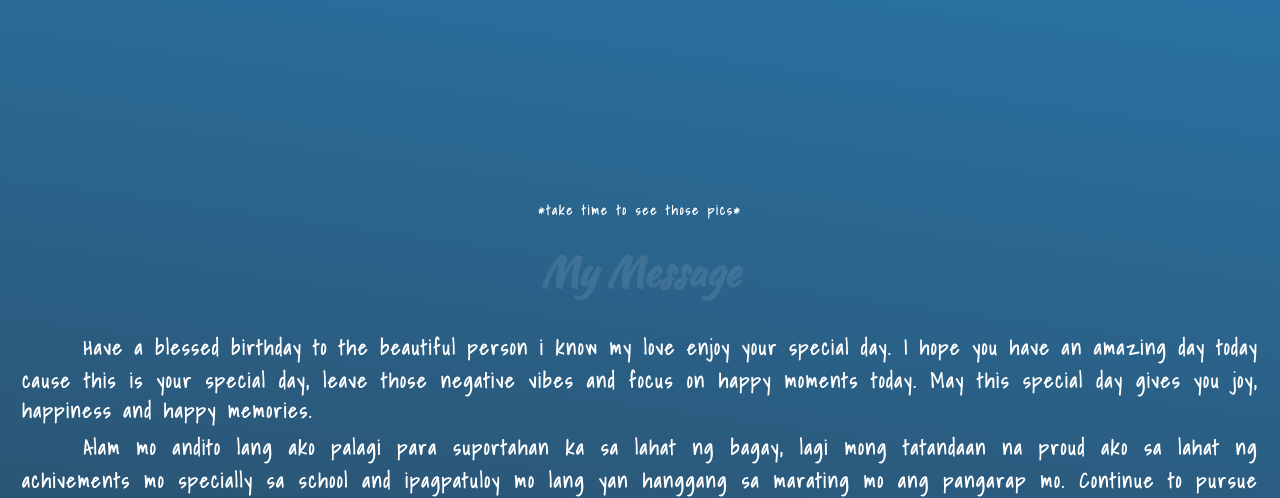
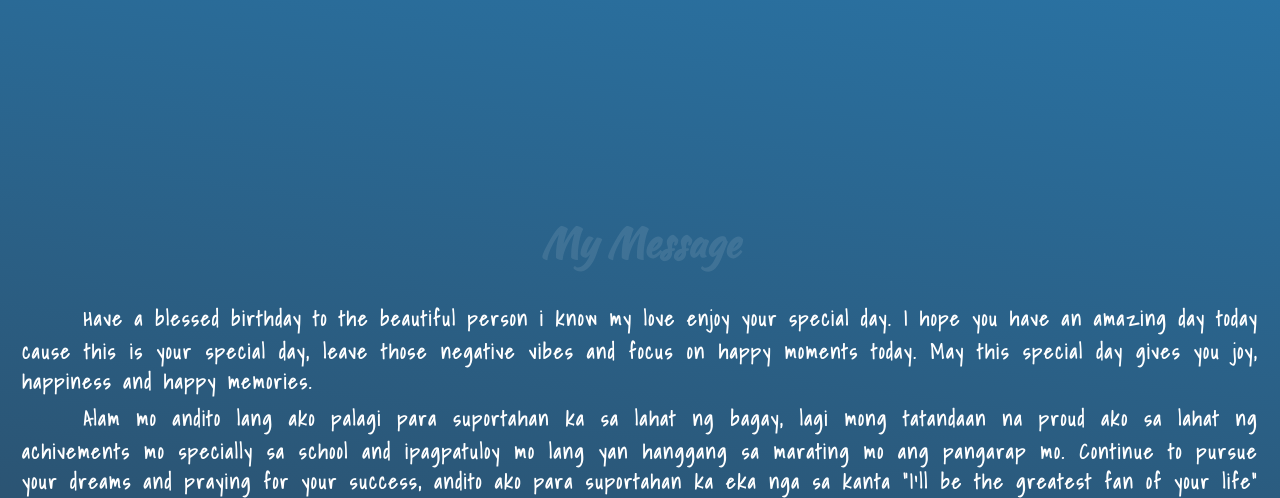
Before and after one commit to gbvrns01/HDB, a plain HTML site: page letter.html in a window 1280 px wide. Shown: the part 325-823 px from the top of the page. Drawn offline with nearby package versions, Linux system fonts and the light colour scheme.

Commit message:
Update letter.html

```diff
--- a/letter.html
+++ b/letter.html
@@ -315,8 +315,6 @@
             </div>
         </center>
 
-        <span><p>*take time to see those pics*</p></span>
-
     </section>
 
     <section class="container-fluid">
```
